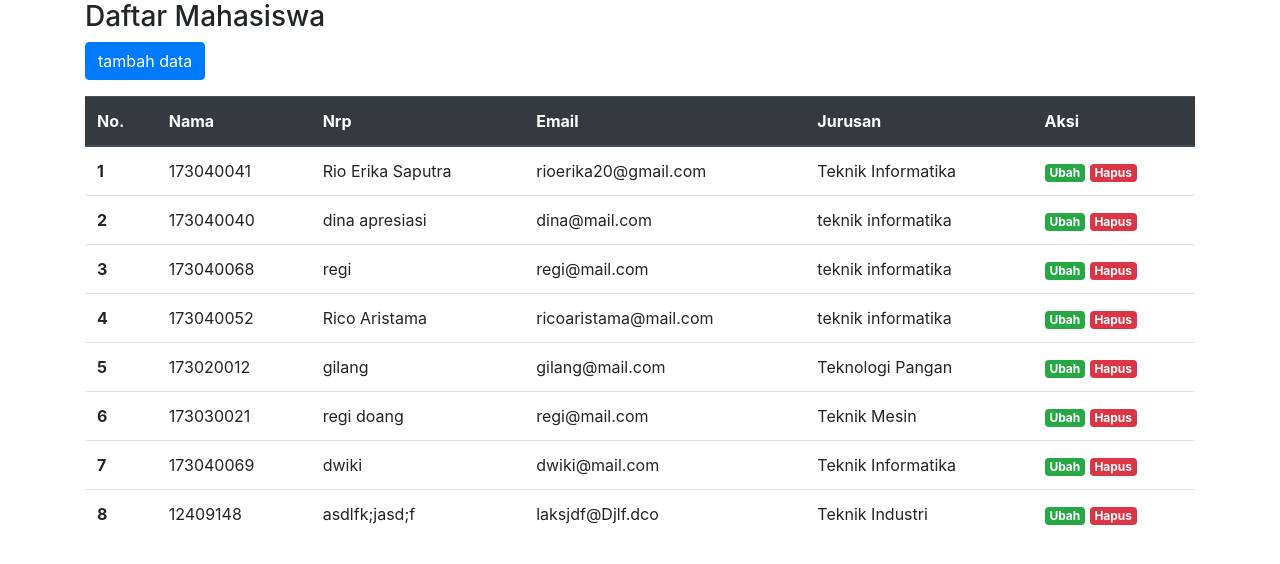
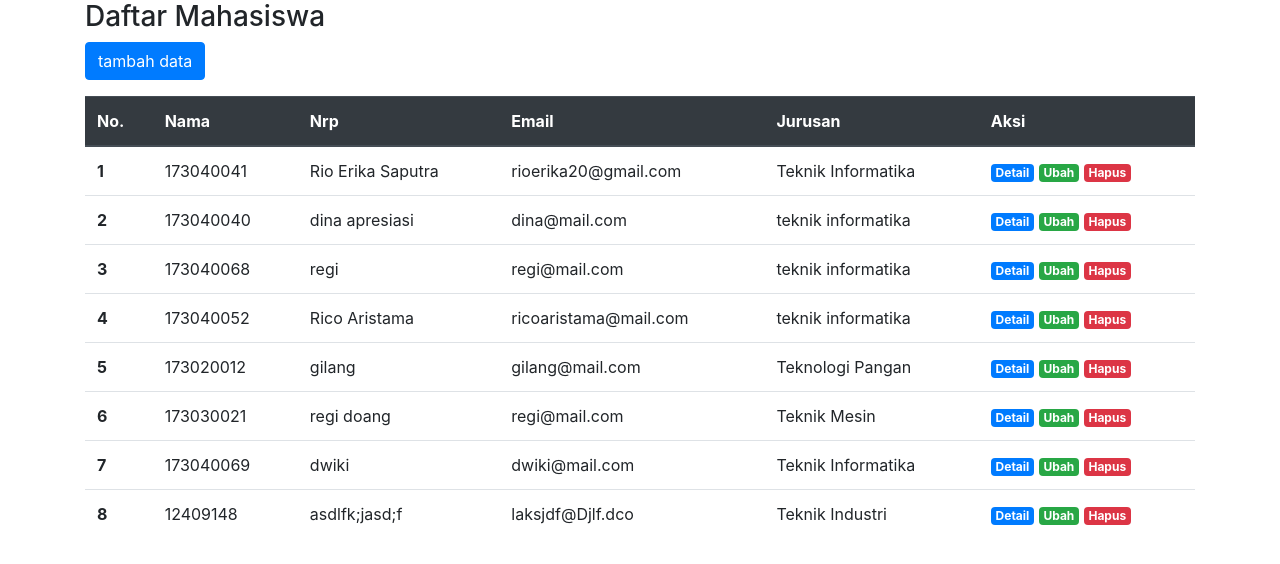
Before and after one commit to rioerika/coba_CI, a CodeIgniter app: page / in a window 1280 px wide. Shown: the top 564 px of the page. Run offline with CodeIgniter, Linux system fonts and the light colour scheme; data comes from the database, SQL or seed files in the repository.

Commit message:
Menambahkan file css di dalam folder asset

```diff
--- a/application/views/mahasiswa/index.php
+++ b/application/views/mahasiswa/index.php
@@ -53,7 +53,8 @@
                     <td><?= $mhs['EMAIL']; ?></td>
                     <td><?= $mhs['JURUSAN']; ?></td>
                     <td>
-                      <a href="" class="badge badge-success">Ubah</a>
+                      <a href="<?= base_url(); ?>mahasiswa/detail/<?= $mhs['No']; ?>" class="badge badge-primary">Detail</a>
+                      <a href="<?= base_url(); ?>mahasiswa/ubah/<?= $mhs['No']; ?>" class="badge badge-success">Ubah</a>
                       <a href="<?= base_url(); ?>mahasiswa/hapus/<?= $mhs['No']; ?>" class="badge badge-danger" onclick="return confirm('yakin');">Hapus</a>
                     </td>
                   </tr>
```
Also changed, not shown: asset/css/style.css (added).
